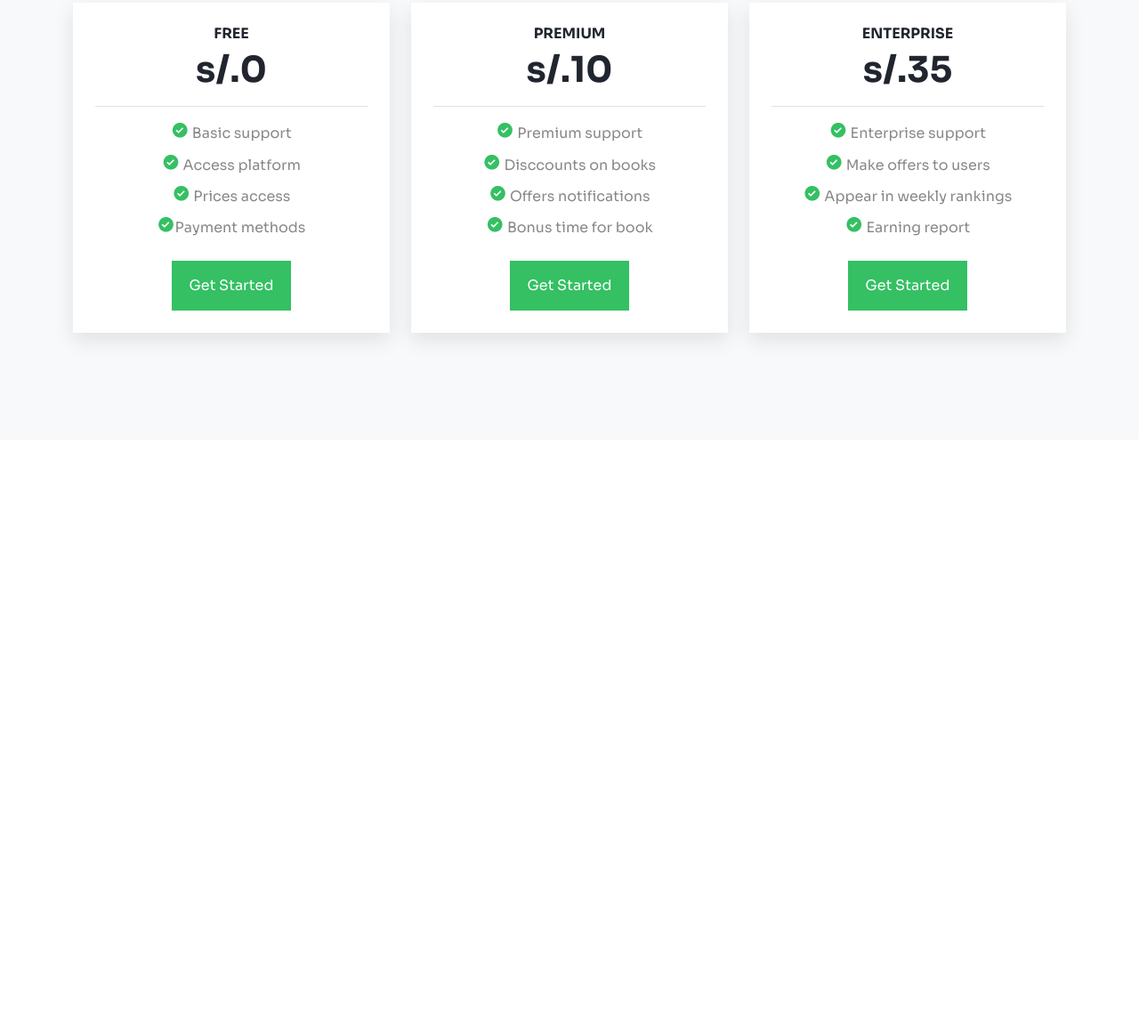
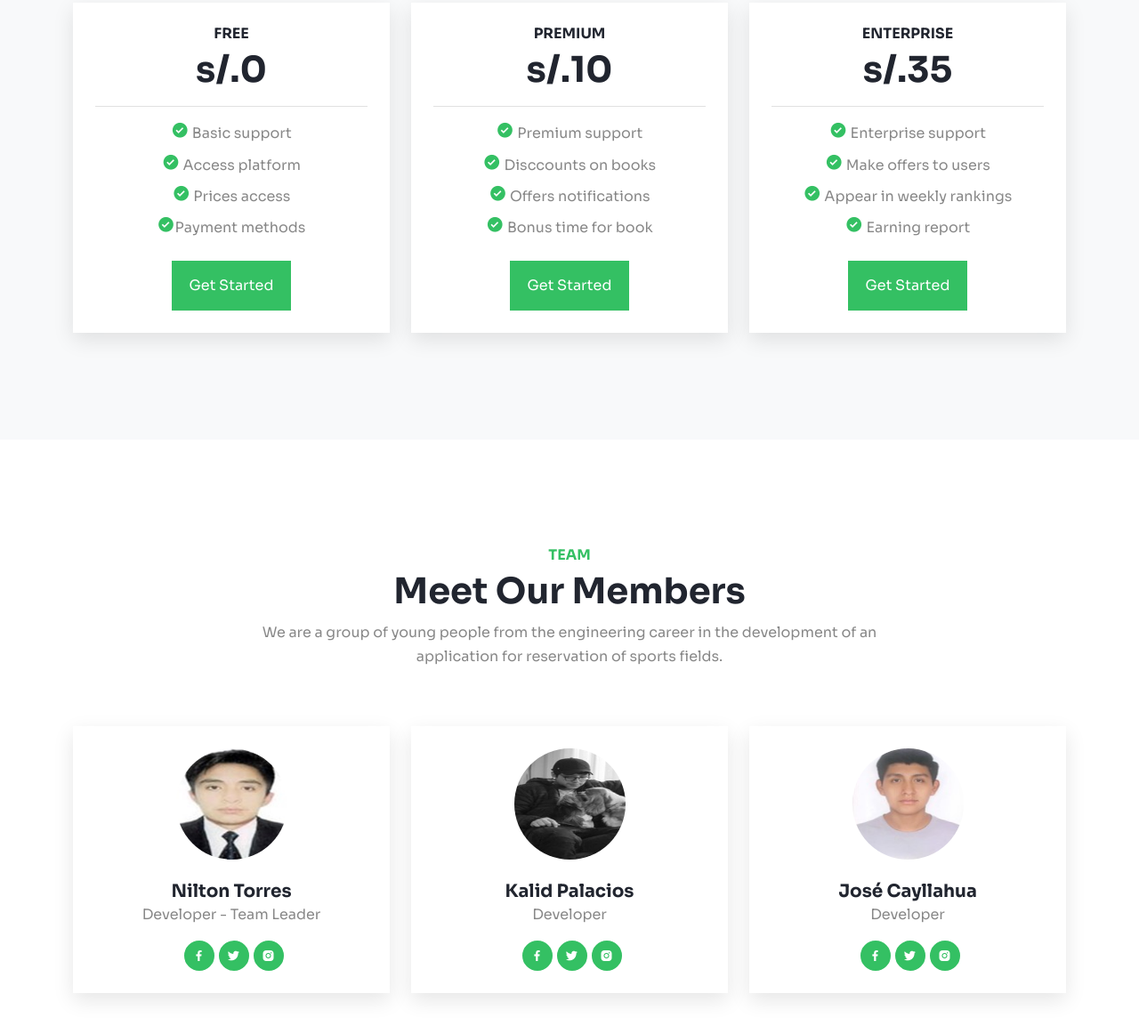
Before and after one commit to DiGol-OpenSource/Landing-Page-Open-Source, a plain HTML site: page index.html in a window 1280 px wide. Shown: the part 3668-4830 px from the top of the page at 89% size. Before the commit the page ends 4162 px from the top, so only its background shows below. Drawn offline with nearby package versions, Linux system fonts and the light colour scheme.

Commit message:
feat: team-members section created

```diff
--- a/css/style.css
+++ b/css/style.css
@@ -146,3 +146,35 @@ section {
 .pricing ul li {
     margin-top: 8px;
 }
+
+.team-member img {
+    width: 125px;
+    height: 125px;
+    border-radius: 100px;
+}
+
+
+.social-icons {
+    display: flex;
+    justify-content: center;
+}
+.social-icons a {
+    width: 34px;
+    height: 34px;
+    background-color: var(--primary);
+    border-radius: 2px solid var(--primary);
+    color: var(--white);
+    display: flex;
+    justify-content: center;
+    align-items: center;
+    border-radius: 100px;
+    margin-left: 5px;
+    transition: all 0.4s ease;
+    border: 2px solid var(--primary);
+}
+
+.social-icons a:hover {
+    color: var(--primary);
+    background-color: transparent;
+    border-color: var(--primarys);
+}
--- a/index.html
+++ b/index.html
@@ -290,5 +290,59 @@
 </section>
 <!-- Pricing -->
 
+    <!-- Team -->
+    <section id="team">
+        <div class="container">
+            <div class="row mb-5">
+                <div class="col-md-8 mx-auto text-center">
+                    <h6 class="text-primary">TEAM</h6>
+                    <h1>Meet Our Members</h1>
+                    <p>We are a group of young people from the engineering career in the development of an application for reservation of sports fields.</p>
+                </div>
+            </div>
+            <div class="row text-center g-4">
+                <div class="col-lg-4 col-sm-6">
+                    <div class="team-member card-effect">
+                        <img src="img/Nilton.jpg" alt="">
+                        <h5 class="mb-0 mt-4">Nilton Torres</h5>
+                        <p>Developer - Team Leader</p>
+                        <div class="social-icons">
+                            <a href="#"><i class='bx bxl-facebook'></i></a>
+                            <a href="#"><i class='bx bxl-twitter'></i></a>
+                            <a href="#"><i class='bx bxl-instagram-alt'></i></a>
+                        </div>
+                    </div>
+                </div>
+                <div class="col-lg-4 col-sm-6">
+                    <div class="team-member card-effect">
+                        <img src="img/kalid.jpg" alt="">
+                        <h5 class="mb-0 mt-4">Kalid Palacios</h5>
+                        <p>Developer</p>
+                        <div class="social-icons">
+                            <a href="https://www.facebook.com/profile.php?id=100014385811186" target="_blank"><i class='bx bxl-facebook'></i></a>
+                            <a href="https://twitter.com/kalid_palacios" target="_blank"> <i class='bx bxl-twitter'></i></a>
+                            <a href="https://www.instagram.com/kalidpalacios/?hl=es" target="_blank"><i class='bx bxl-instagram-alt'></i></a>
+                        </div>
+                    </div>
+                </div>
+                <div class="col-lg-4 col-sm-6">
+                    <div class="team-member card-effect">
+                        <img src="img/Jose.jpg" alt="">
+                        <h5 class="mb-0 mt-4">José Cayllahua</h5>
+                        <p>Developer</p>
+                        <div class="social-icons">
+                            <a href="#"><i class='bx bxl-facebook'></i></a>
+                            <a href="#"><i class='bx bxl-twitter'></i></a>
+                            <a href="#https://www.instagram.com/josecayllahua_/?hl=es" target="_blank"><i class='bx bxl-instagram-alt'></i></a>
+                        </div>
+                    </div>
+                </div>
+            </div>
+        </div>
+    </section>
+    <!-- Team -->
+
+
+
 </body>
 </html>
```
